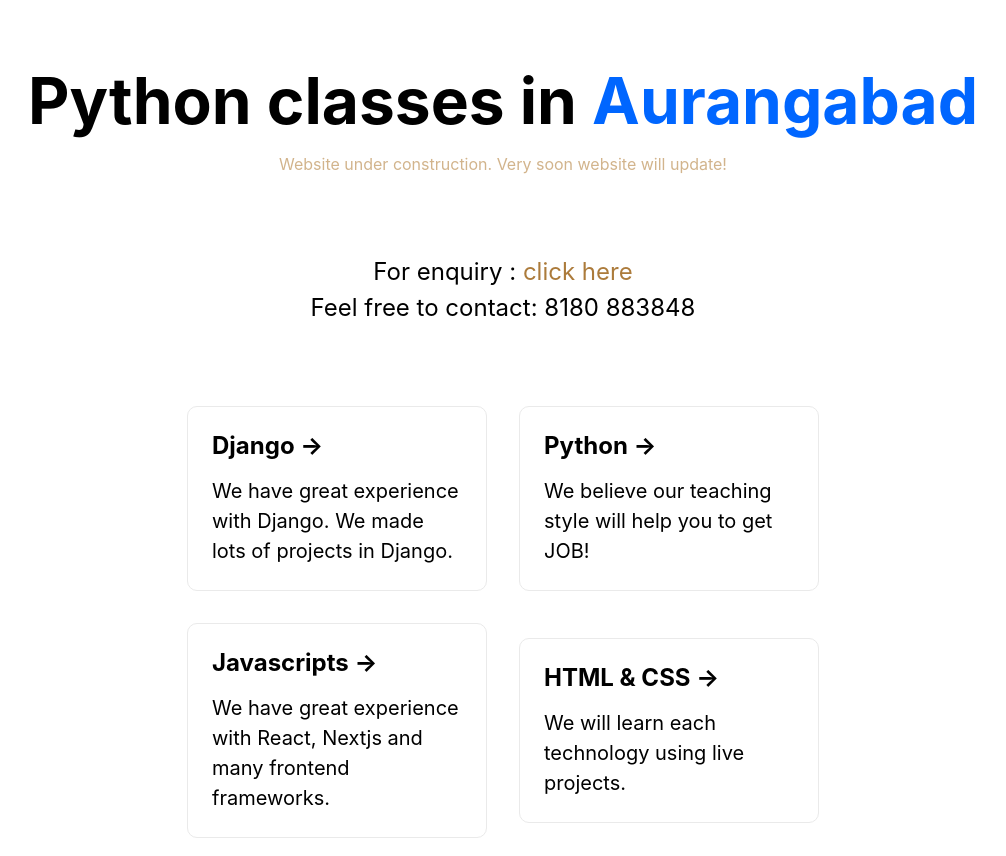
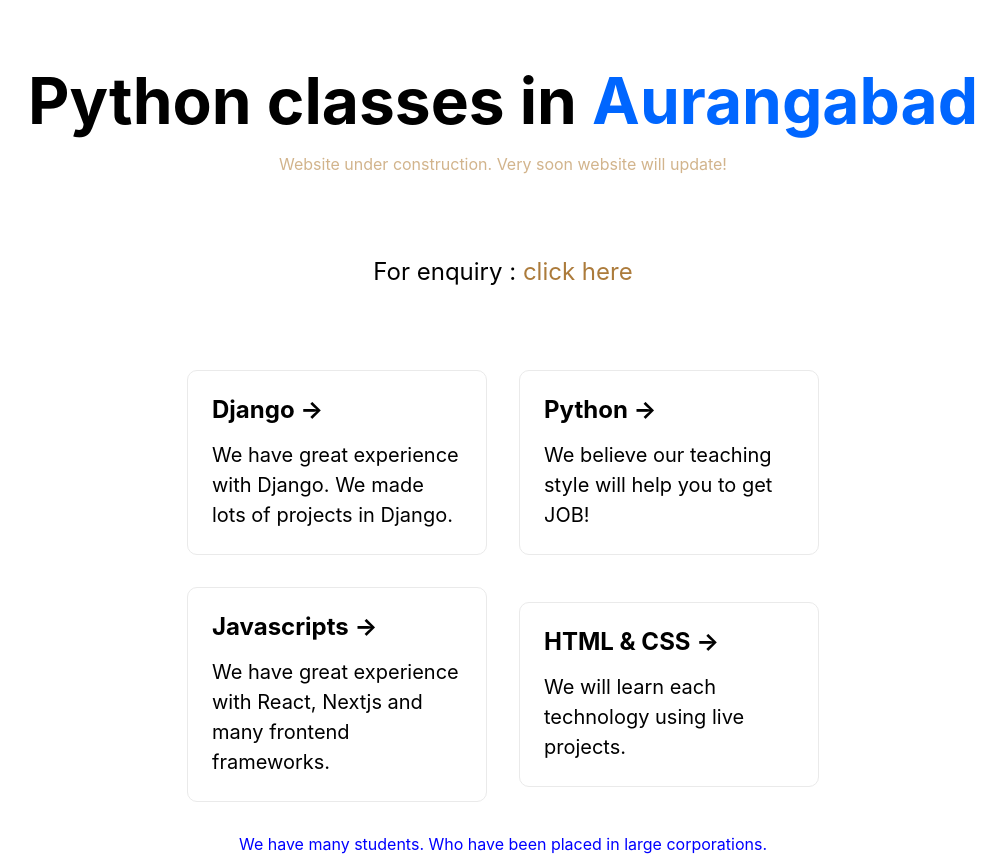
Before and after one commit to anil-bothe/digitute, a Next.js app: page / in a window 1280 px wide. Shown: the top 856 px of the page, without its empty margins (137-1143 px from the left). Built offline with nearby package versions, Linux system fonts and the light colour scheme.

Commit message:
Update index.js

```diff
--- a/pages/index.js
+++ b/pages/index.js
@@ -22,7 +22,6 @@
         </p>
         <p className={styles.description}>
            For enquiry : <a style={{color: "#ac7b3b"}} href="mailto:anil_bothe@yahoo.com">click here</a> <br/>
-           Feel free to contact: 8180 883848
         </p>
 
         <div className={styles.grid}>
```
